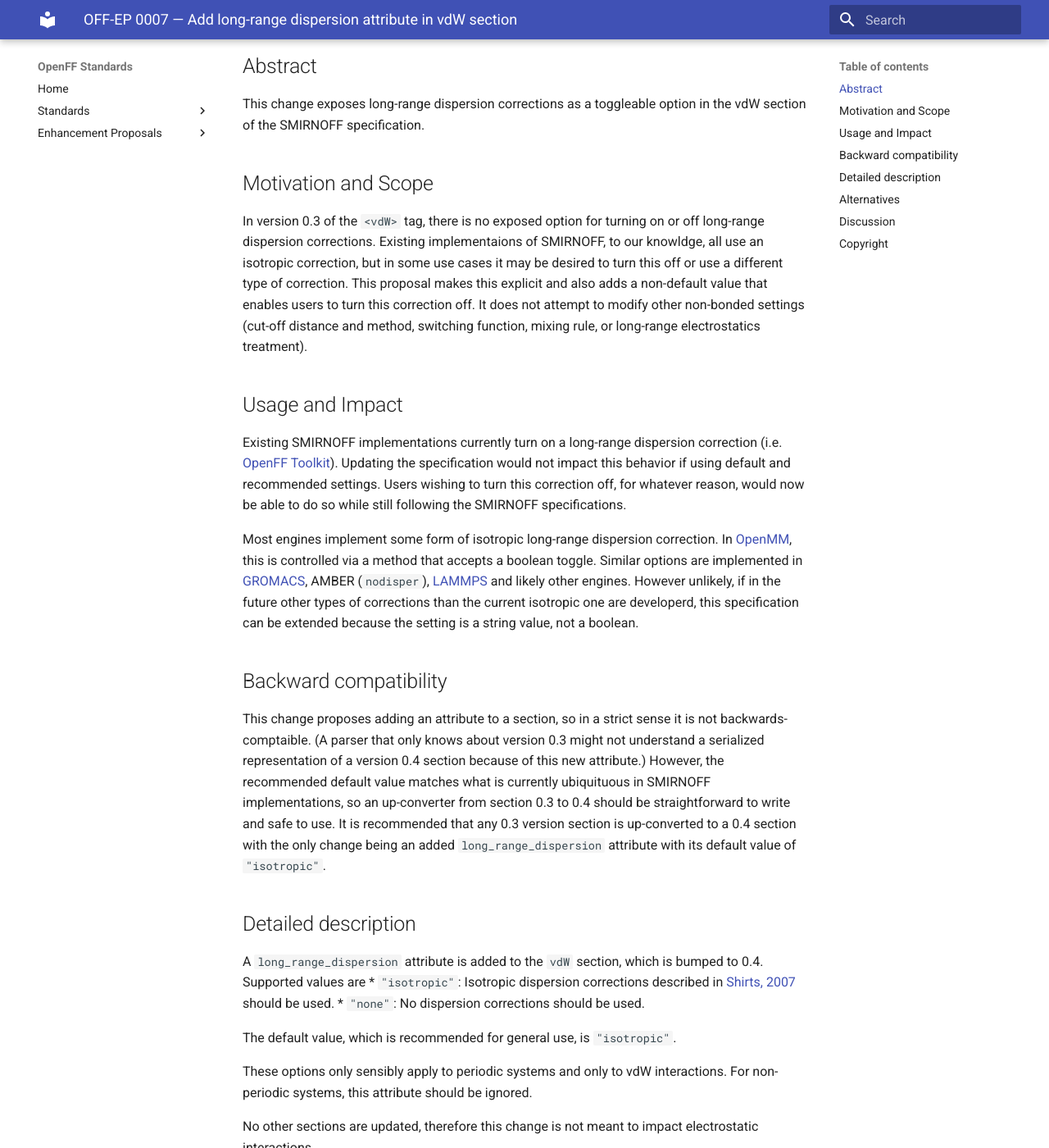
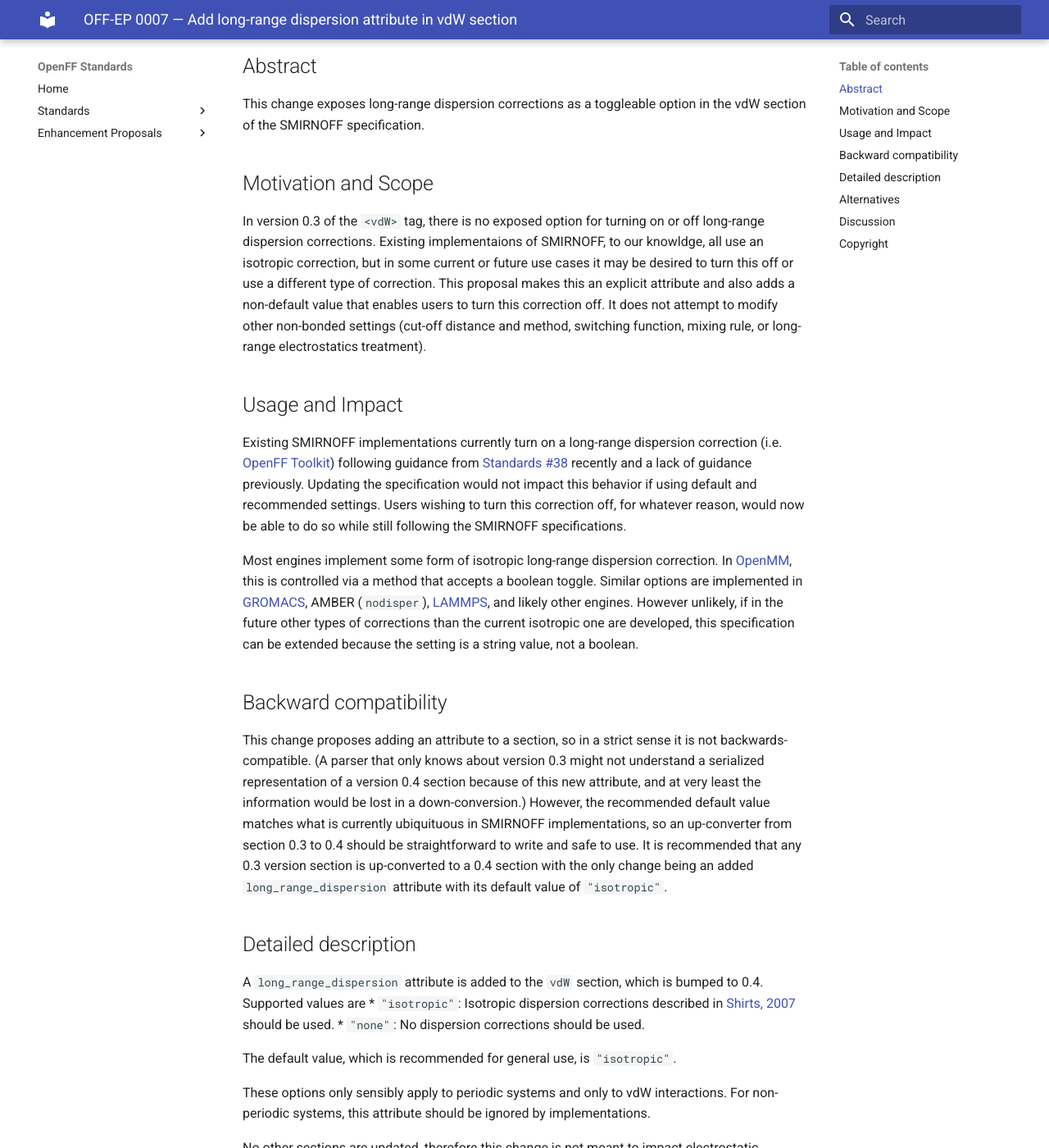
Before and after one commit to openforcefield/standards, an MkDocs documentation site: the page built from docs/enhancement-proposals/off-ep-0007.md, in a window 1280 px wide and 1400 px high, scrolled down 473 px. Shown: the whole window at 82% size. Built offline with MkDocs 1.6.1 and Material for MkDocs 9.7.7, drawn with Linux system fonts in a browser that asks for light colours; some of the changed text lies outside the part shown.

Commit message:
Edits, reference toolkit #1351

```diff
--- a/docs/enhancement-proposals/off-ep-0007.md
+++ b/docs/enhancement-proposals/off-ep-0007.md
@@ -23,15 +23,15 @@ the SMIRNOFF specification.
 
 In version 0.3 of the `<vdW>` tag, there is no exposed option for turning on or off long-range
 dispersion corrections. Existing implementaions of SMIRNOFF, to our knowldge, all use an isotropic
-correction, but in some use cases it may be desired to turn this off or use a different type of
-correction. This proposal makes this explicit and also adds a non-default value that enables users
+correction, but in some current or future use cases it may be desired to turn this off or use a different type of
+correction. This proposal makes this an explicit attribute and also adds a non-default value that enables users
 to turn this correction off. It does not attempt to modify other non-bonded settings (cut-off
 distance and method, switching function, mixing rule, or long-range electrostatics treatment).
 
 ## Usage and Impact
 
 Existing SMIRNOFF implementations currently turn on a long-range dispersion correction (i.e. [OpenFF
-Toolkit](https://github.com/openforcefield/openff-toolkit/blob/0.10.6/openff/toolkit/typing/engines/smirnoff/parameters.py#L3695)).
+Toolkit](https://github.com/openforcefield/openff-toolkit/blob/0.10.6/openff/toolkit/typing/engines/smirnoff/parameters.py#L3695)) following guidance from [Standards #38](https://github.com/openforcefield/standards/pull/38) recently and a lack of guidance previously.
 Updating the specification would not impact this behavior if using default and recommended settings.
 Users wishing to turn this correction off, for whatever reason, would now be able to do so while
 still following the SMIRNOFF specifications.
@@ -40,15 +40,16 @@ Most engines implement some form of isotropic long-range dispersion correction.
 [OpenMM](http://docs.openmm.org/latest/api-python/generated/openmm.openmm.NonbondedForce.html#openmm.openmm.NonbondedForce.setUseDispersionCorrection),
 this is controlled via a method that accepts a boolean toggle. Similar options are implemented
 in [GROMACS](https://manual.gromacs.org/current/user-guide/mdp-options.html#mdp-DispCorr), AMBER
-(`nodisper`), [LAMMPS](https://docs.lammps.org/pair_modify.html) and likely other engines. However
-unlikely, if in the future other types of corrections than the current isotropic one are developerd,
+(`nodisper`), [LAMMPS](https://docs.lammps.org/pair_modify.html), and likely other engines. However
+unlikely, if in the future other types of corrections than the current isotropic one are developed,
 this specification can be extended because the setting is a string value, not a boolean.
 
 ## Backward compatibility
 
 This change proposes adding an attribute to a section, so in a strict sense it is not
-backwards-comptaible. (A parser that only knows about version 0.3 might not understand a serialized
-representation of a version 0.4 section because of this new attribute.) However, the recommended
+backwards-compatible. (A parser that only knows about version 0.3 might not understand a serialized
+representation of a version 0.4 section because of this new attribute, and at very least the
+information would be lost in a down-conversion.) However, the recommended
 default value matches what is currently ubiquituous in SMIRNOFF implementations, so an up-converter
 from section 0.3 to 0.4 should be straightforward to write and safe to use. It is recommended that
 any 0.3 version section is up-converted to a 0.4 section with the only change being an added
@@ -65,7 +66,7 @@ Supported values are
 The default value, which is recommended for general use, is `"isotropic"`.
 
 These options only sensibly apply to periodic systems and only to vdW interactions. For non-periodic
-systems, this attribute should be ignored.
+systems, this attribute should be ignored by implementations.
 
 No other sections are updated, therefore this change is not meant to impact electrostatic interactions.
 
```
Also changed, not shown: other parts of docs/enhancement-proposals/off-ep-0007.md (+2 -1 lines).
